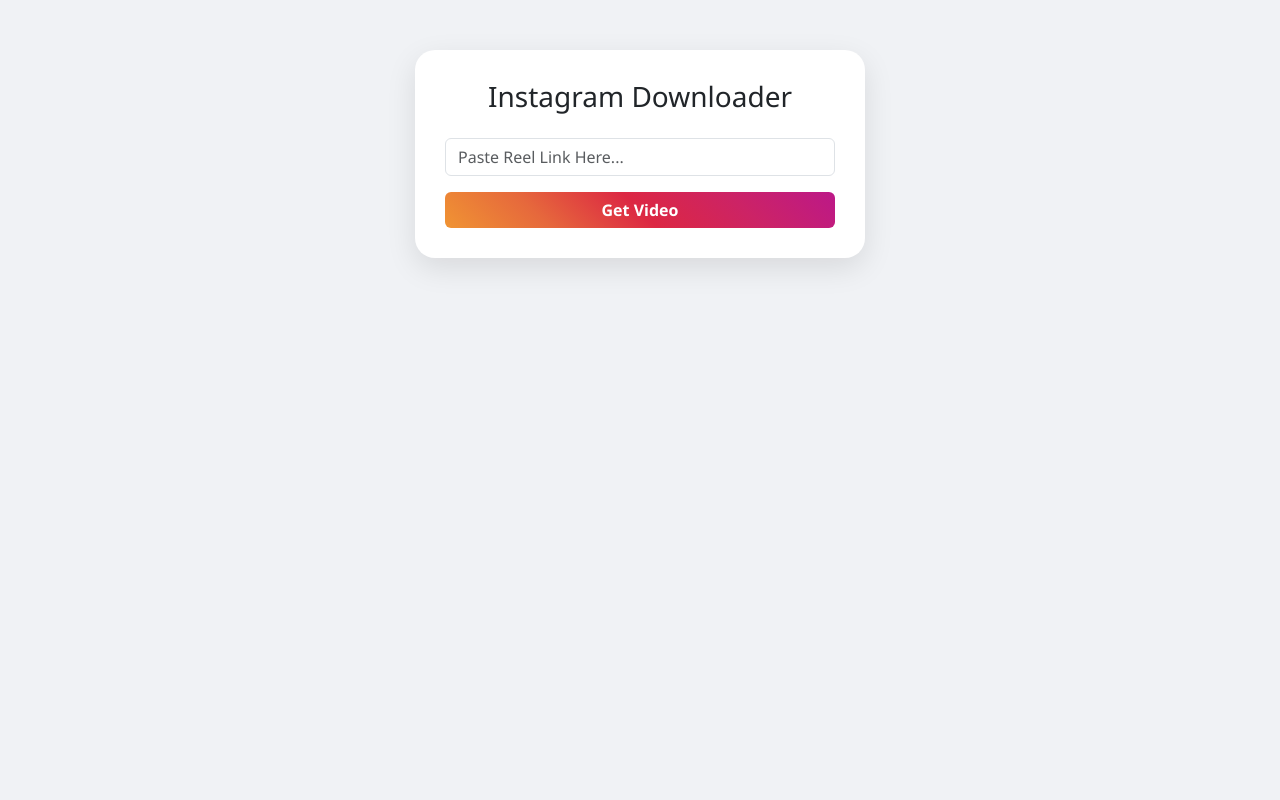
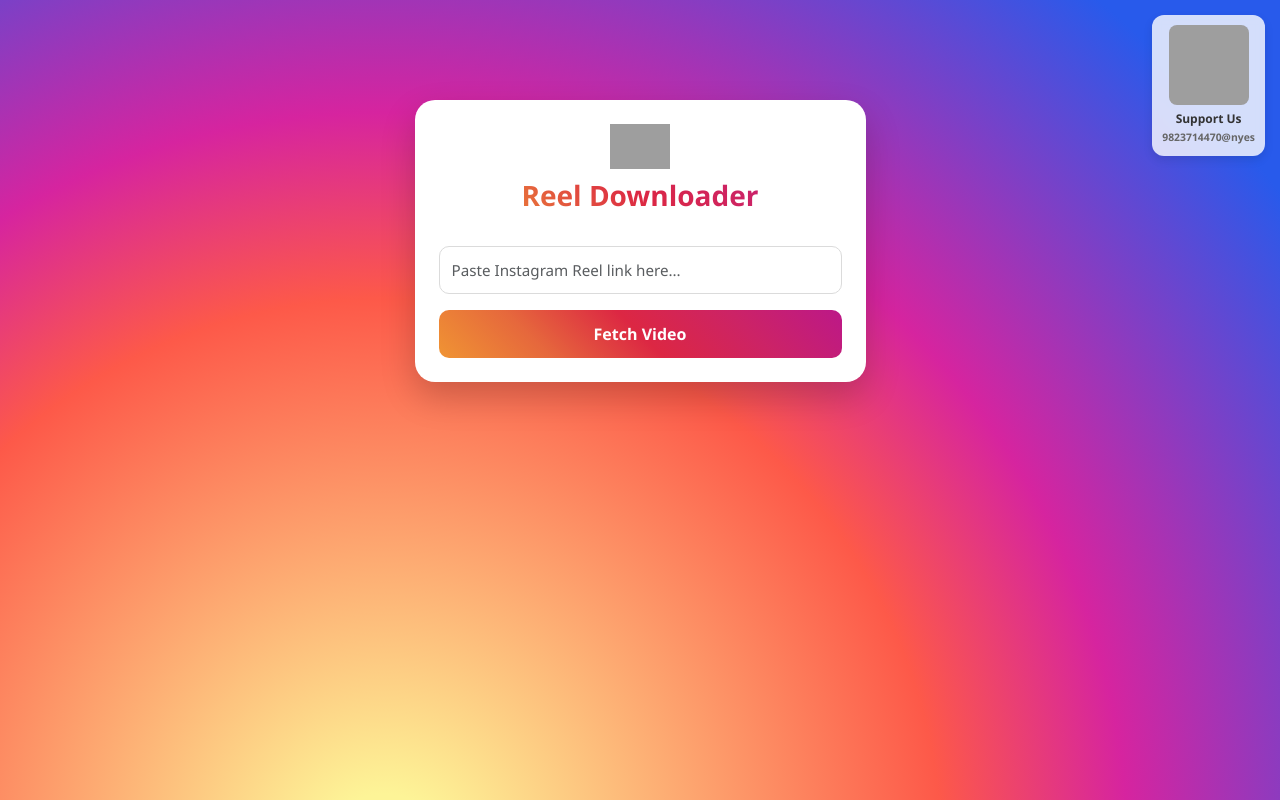
Before and after one commit to v1kr4m-4u/insta-reel-download-pro, a Flask app: page / in a window 1280 px wide. Run offline with Flask 3, Linux system fonts and the light colour scheme; grey boxes are pictures that could not be loaded.

Commit message:
index.html

```diff
--- a/templates/index.html
+++ b/templates/index.html
@@ -1,70 +1,189 @@
 <!DOCTYPE html>
-<html lang="en">
+<html lang="hi">
 <head>
     <meta charset="UTF-8">
     <meta name="viewport" content="width=device-width, initial-scale=1.0">
-    <title>Insta Reel Downloader</title>
-    <link rel="stylesheet" href="https://cdn.jsdelivr.net/npm/bootstrap@5.3.0/dist/css/bootstrap.min.css">
+    <title>Premium Insta Reel Downloader</title>
+    <link href="https://cdn.jsdelivr.net/npm/bootstrap@5.3.0/dist/css/bootstrap.min.css" rel="stylesheet">
     <style>
-        body { background-color: #f0f2f5; font-family: 'Segoe UI', Tahoma, Geneva, Verdana, sans-serif; padding-top: 50px; }
-        .main-card { max-width: 450px; margin: auto; background: #fff; padding: 30px; border-radius: 20px; box-shadow: 0 10px 30px rgba(0,0,0,0.1); }
-        .preview-container { margin-top: 25px; border-radius: 15px; overflow: hidden; border: 1px solid #eee; background: #fafafa; }
-        video { width: 100%; border-radius: 10px; }
-        #loading-section { display: none; margin-top: 20px; }
-        .btn-custom { background: linear-gradient(45deg, #f09433 0%, #e6683c 25%, #dc2743 50%, #cc2366 75%, #bc1888 100%); color: white; border: none; font-weight: bold; }
-        .btn-custom:hover { color: white; opacity: 0.9; }
+        /* Instagram Gradient Background */
+        body {
+            background: radial-gradient(circle at 30% 107%, #fdf497 0%, #fdf497 5%, #fd5949 45%,#d6249f 60%,#285AEB 90%);
+            font-family: 'Segoe UI', Roboto, Helvetica, Arial, sans-serif;
+            min-height: 100vh;
+            padding-top: 20px;
+            color: #262626;
+        }
+
+        /* QR Code Styling (Top Right) */
+        .qr-header {
+            position: absolute;
+            top: 15px;
+            right: 15px;
+            text-align: center;
+            background: rgba(255, 255, 255, 0.8);
+            padding: 10px;
+            border-radius: 12px;
+            box-shadow: 0 4px 10px rgba(0,0,0,0.1);
+            backdrop-filter: blur(5px);
+        }
+        .qr-header img {
+            width: 80px;
+            height: 80px;
+            border-radius: 8px;
+        }
+        .qr-header p {
+            margin: 5px 0 0;
+            font-size: 0.75rem;
+            font-weight: bold;
+            color: #333;
+        }
+
+        /* Main Card Styling */
+        .card {
+            border-radius: 20px;
+            border: none;
+            box-shadow: 0 15px 35px rgba(0,0,0,0.2);
+            margin-top: 80px; /* Space for logo/QR */
+            background: #fff;
+        }
+
+        /* Instagram Logo Section */
+        .logo-section {
+            text-align: center;
+            margin-bottom: 25px;
+        }
+        .logo-section img {
+            width: 60px; /* Insta icon size */
+            margin-bottom: 10px;
+        }
+        .logo-section h3 {
+            font-weight: 700;
+            background: -webkit-linear-gradient(45deg, #f09433, #e6683c, #dc2743, #cc2366, #bc1888);
+            -webkit-background-clip: text;
+            -webkit-text-fill-color: transparent;
+        }
+
+        /* Premium Input styling */
+        .form-control {
+            border-radius: 10px;
+            border: 1px solid #dbdbdb;
+            padding: 12px;
+            font-size: 0.95rem;
+        }
+        .form-control:focus {
+            border-color: #a307ba;
+            box-shadow: 0 0 0 0.2rem rgba(199, 21, 133, 0.15);
+        }
+
+        /* Insta Style Button */
+        .insta-btn {
+            background: linear-gradient(45deg, #f09433 0%, #e6683c 25%, #dc2743 50%, #cc2366 75%, #bc1888 100%);
+            color: white;
+            border: none;
+            font-weight: bold;
+            padding: 12px;
+            border-radius: 10px;
+            transition: transform 0.2s ease;
+        }
+        .insta-btn:hover {
+            opacity: 0.95;
+            color: white;
+            transform: translateY(-2px);
+        }
+        .insta-btn:disabled {
+            background: #dbdbdb;
+        }
+
+        /* Preview Area */
+        #loading-section { display: none; margin-top: 25px; text-align: center; }
+        .spinner-border { color: #dc2743; } /* Insta red spinner */
+
+        video {
+            width: 100%;
+            border-radius: 15px;
+            margin-top: 20px;
+            border: 2px solid #efefef;
+            box-shadow: 0 5px 15px rgba(0,0,0,0.05);
+        }
+        .preview-label { font-size: 0.9rem; color: #8e8e8e; font-weight: 600; margin-top: 15px; text-align: center; }
+
+        /* Download Button */
+        .download-btn {
+            background-color: #0095f6; /* Insta blue */
+            color: white;
+            font-weight: 600;
+            border-radius: 10px;
+            padding: 10px;
+        }
+        .download-btn:hover {
+            background-color: #1877f2;
+            color: white;
+        }
+
     </style>
 </head>
 <body>
 
+<div class="qr-header">
+    <img src="https://api.qrserver.com/v1/create-qr-code/?size=150x150&data=upi://pay?pa=9823714470@nyes&pn=InstaDownloader&cu=INR" alt="UPI QR Code">
+    <p>Support Us<br><span style="font-size:0.65rem; color:#666;">9823714470@nyes</span></p>
+</div>
+
 <div class="container">
-    <div class="main-card text-center">
-        <h3 class="mb-4">Instagram Downloader</h3>
+    <div class="row justify-content-center">
+        <div class="col-md-5 col-sm-10">
+            <div class="card p-4">
 
-        <form id="download-form" method="POST">
+                <div class="logo-section">
+                    <img src="https://upload.wikimedia.org/wikipedia/commons/a/a5/Instagram_icon.png" alt="Instagram Logo">
+                    <h3>Reel Downloader</h3>
+                </div>
+
+                <form id="instaForm" method="POST">
                     <div class="mb-3">
-                <input type="text" name="url" id="video-url" class="form-control" placeholder="Paste Reel Link Here..." required>
+                        <input type="text" name="url" id="urlInput" class="form-control" placeholder="Paste Instagram Reel link here..." required>
                     </div>
-            <button type="submit" class="btn btn-custom w-100" id="submit-btn">
-                <span id="btn-text">Get Video</span>
-            </button>
+                    <button type="submit" id="submitBtn" class="btn insta-btn w-100">Fetch Video</button>
                 </form>
 
                 <div id="loading-section">
-            <div class="spinner-border text-danger" role="status">
-                <span class="visually-hidden">Loading...</span>
-            </div>
-            <p class="mt-2 text-muted">Fetching your video, please wait...</p>
+                    <div class="spinner-border" role="status"></div>
+                    <p class="mt-2 text-muted" style="font-size:0.9rem;">Securing your video... Please wait.</p>
                 </div>
 
                 {% if video_url %}
-        <div id="preview-section" class="preview-container p-2">
-            <h6 class="text-muted mb-2">Preview</h6>
-            <video controls id="player">
+                <div id="preview-box">
+                    <p class="preview-label">Preview</p>
+                    <video controls autoplay muted loop>
                         <source src="{{ video_url }}" type="video/mp4">
                         Your browser does not support the video tag.
                     </video>
                     <div class="mt-3">
-                <a href="{{ video_url }}" target="_blank" class="btn btn-success w-100 mb-2" download>Download Now</a>
+                        <a href="{{ video_url }}" class="btn download-btn w-100" download="instagram_reels.mp4">Download Now</a>
                     </div>
                 </div>
                 {% endif %}
+
+            </div>
+        </div>
     </div>
 </div>
 
 <script>
-    const form = document.getElementById('download-form');
-    const loadingSection = document.getElementById('loading-section');
-    const submitBtn = document.getElementById('submit-btn');
-    const previewSection = document.getElementById('preview-section');
+    const form = document.getElementById('instaForm');
+    const loader = document.getElementById('loading-section');
+    const submitBtn = document.getElementById('submitBtn');
+    const previewBox = document.getElementById('preview-box');
 
     form.onsubmit = function() {
-        // Form submit hote hi spinner dikhao aur purana preview chhupao
-        loadingSection.style.display = 'block';
+        // Show Spinner
+        loader.style.display = 'block';
+        // Disable Button
         submitBtn.disabled = true;
-        if (previewSection) {
-            previewSection.style.display = 'none';
-        }
+        submitBtn.innerText = "Processing...";
+        // Hide old preview if submitting new link
+        if(previewBox) previewBox.style.display = 'none';
     };
 </script>
 
```
Lines whose indentation alone changed are shown as unchanged.
